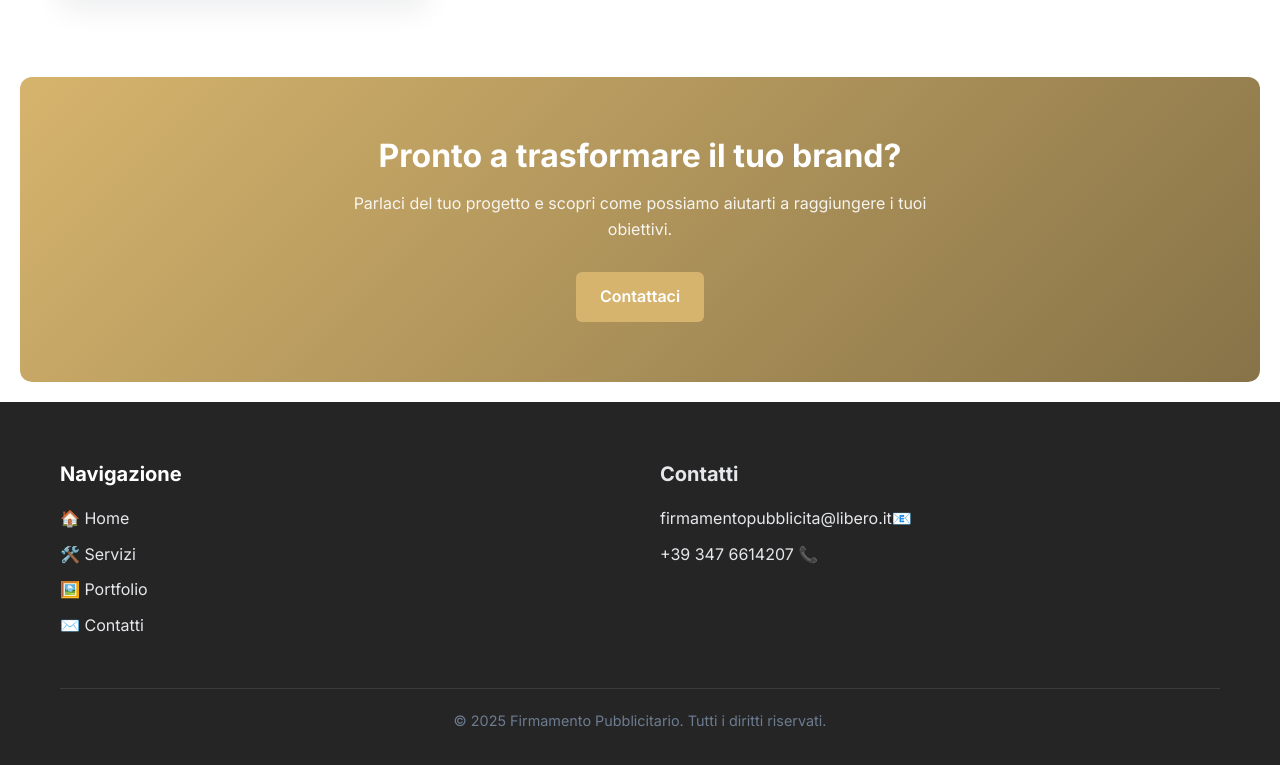
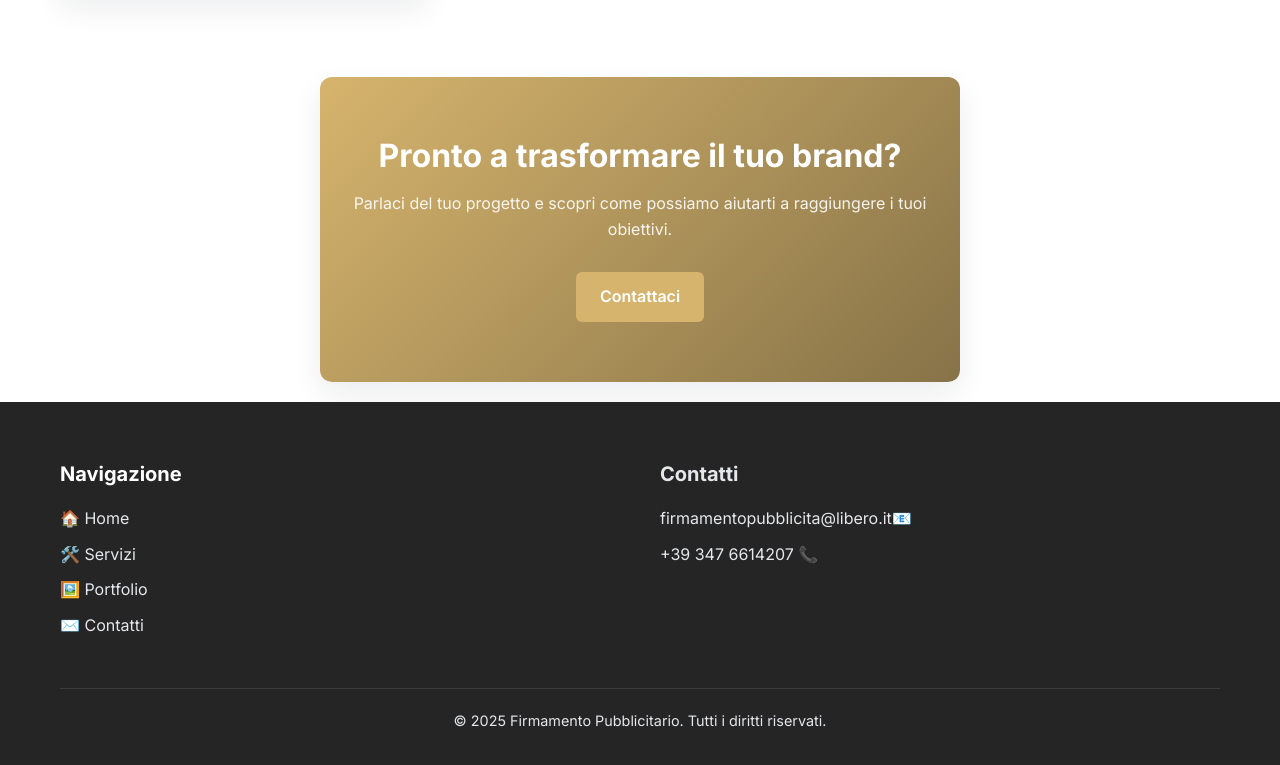
Before and after one commit to simoplat/prova_sito, a plain HTML site: page servizi.html in a window 1280 px wide. Shown: the part 1399-2164 px from the top of the page. Drawn offline with Linux system fonts and the light colour scheme.

Commit message:
Update style.css

```diff
--- a/css/style.css
+++ b/css/style.css
@@ -82,7 +82,7 @@ h4 { font-size: 1.25rem; }
 
 p {
     margin-bottom: 1rem;
-    color: var(--secondary);
+    /* color: var(--secondary); */
 }
 
 .lead {
@@ -408,8 +408,11 @@ section {
     background: linear-gradient(135deg, #d6b46d 0%, #877348 100%); /* Uso i colori primari */
     color: white;
     border-radius: var(--border-radius); /* Arrotondo la sezione */
-    margin: 0 20px; /* Aggiungo margine */
+    width: fit-content;
+    box-shadow: var(--shadow-md);
     margin-bottom: 20px;
+    margin-left: auto;
+    margin-right: auto;
 }
 
 .cta-section h2 {
```
